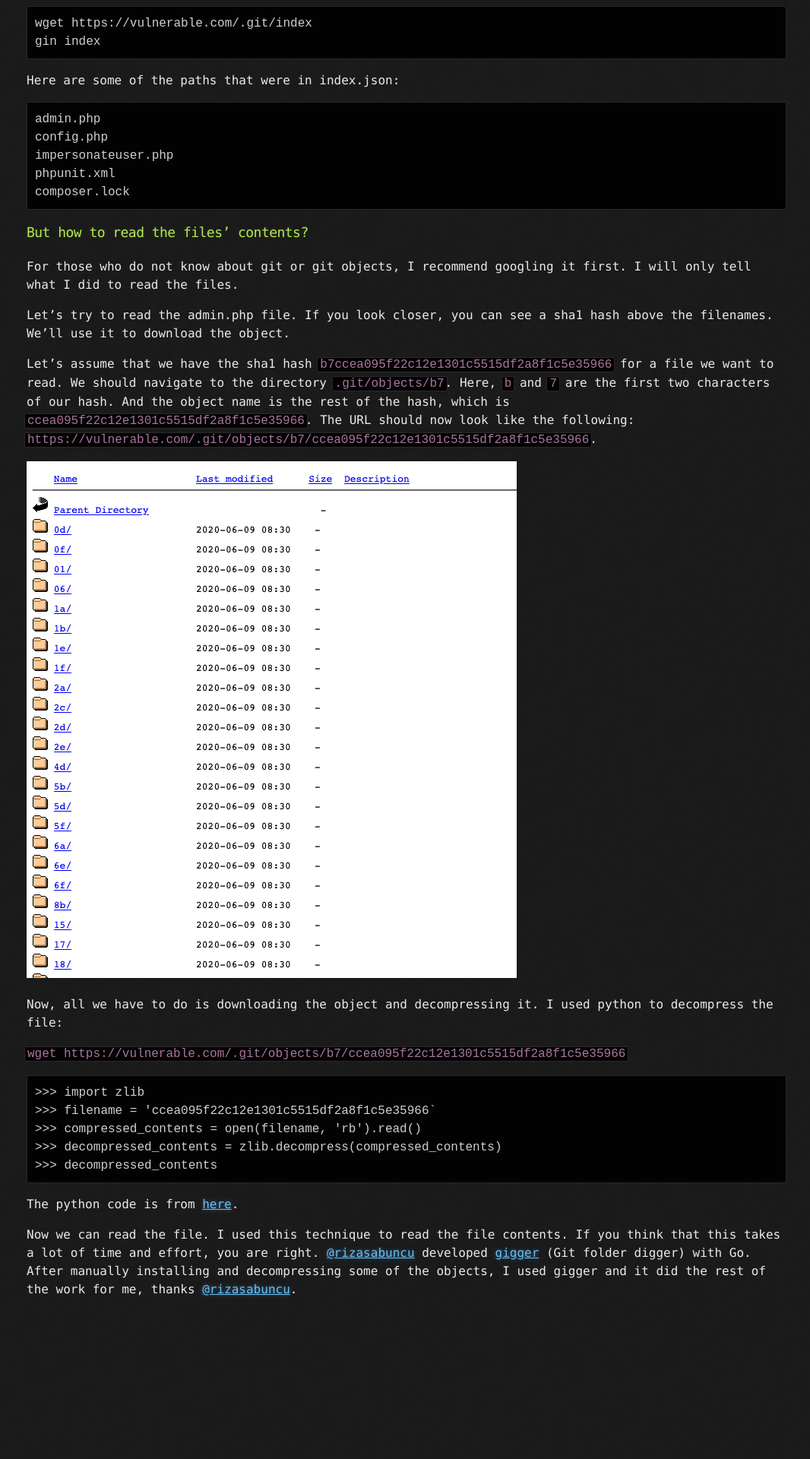
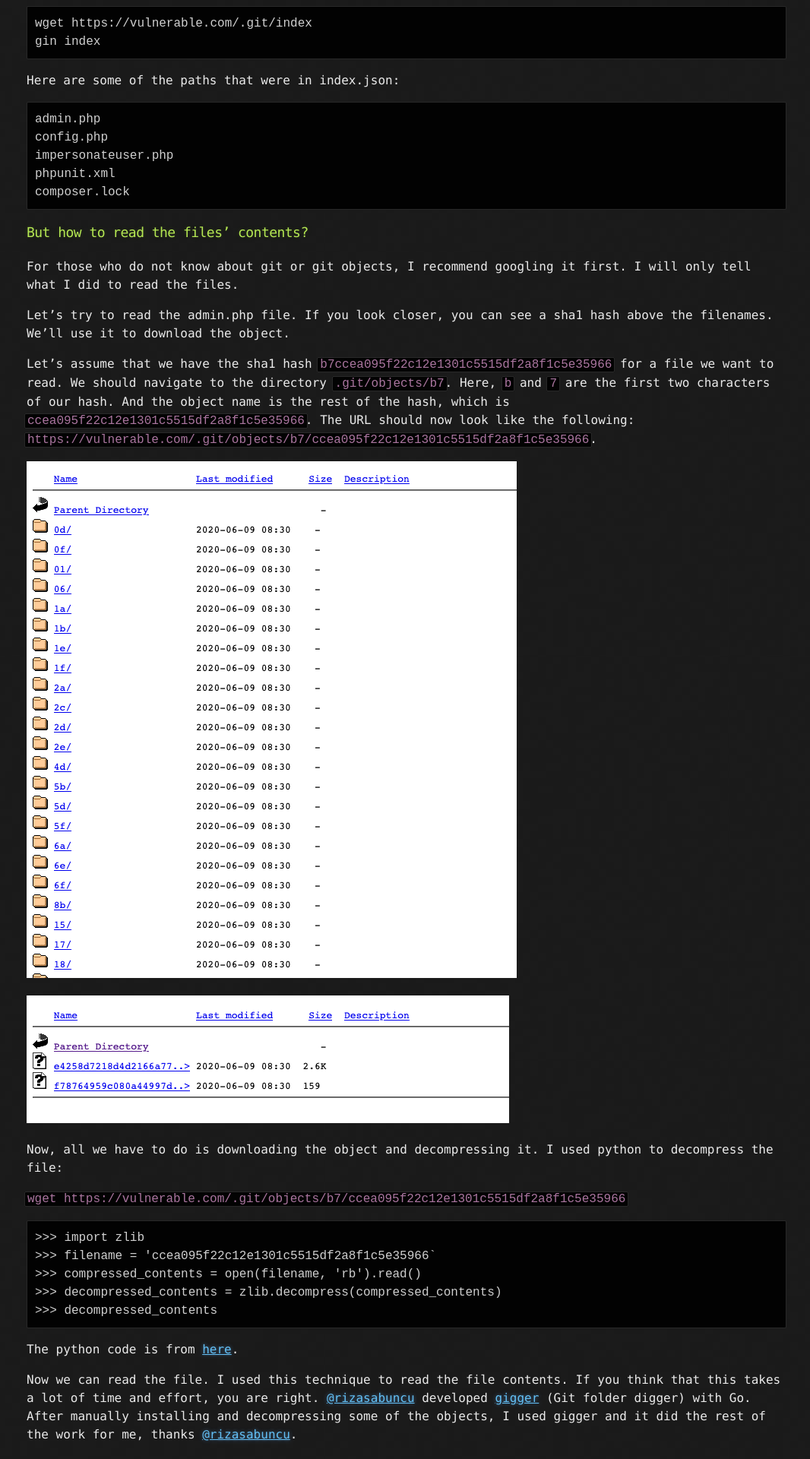
Before and after one commit to pyrrhon1337/pyrrhon1337.github.io, a Jekyll site: the page built from en/1.md, in a window 1280 px wide. Shown: the part 1265-3185 px from the top of the page at 76% size, without its empty margins (105-1171 px from the left). Built offline with Jekyll 4.4.1, drawn with Linux system fonts in a browser that asks for light colours; our own code applies the rules of GitHub Pages for plain Markdown files; before the commit the page ends 2994 px from its top, so only the background shows below that.

Commit message:
Modified the write-up

```diff
--- a/en/1.md
+++ b/en/1.md
@@ -45,6 +45,8 @@ Let's assume that we have the sha1 hash `b7ccea095f22c12e1301c5515df2a8f1c5e3596
 
 ![git objects folder](../en/objects.png)
 
+![git objects](../en/objects2.png)
+
 
 Now, all we have to do is downloading the object and decompressing it. I used python to decompress the file:
 
```
